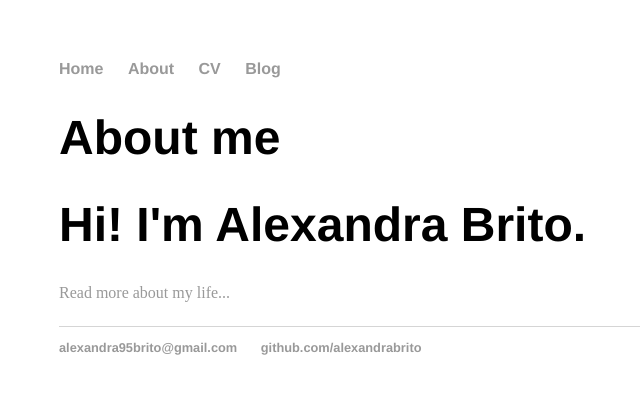
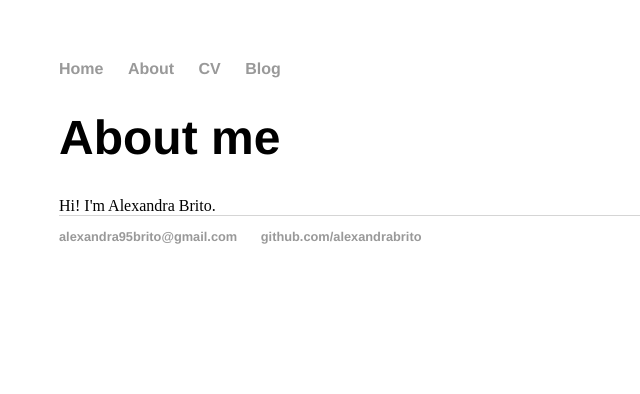
Before and after one commit to AlexandraBrito/AlexandraBrito.github.io, a Jekyll site: the page built from about/index.html, in a window 1280 px wide. Shown: the top 394 px of the page, without its empty margins (133-773 px from the left). Built offline with Jekyll 4.4.1, drawn with Linux system fonts in a browser that asks for light colours.

Commit message:
avout me

```diff
--- a/about/index.html
+++ b/about/index.html
@@ -6,8 +6,6 @@ title: About me
 <h1>{{ page.title }}</h1>
 <div class="container">
 
-    <h1>Hi! I'm Alexandra Brito.</h1>
-    <a href="/about">Read
-        more about my life...</a></p>
+    Hi! I'm Alexandra Brito.
 
 </div>
```
